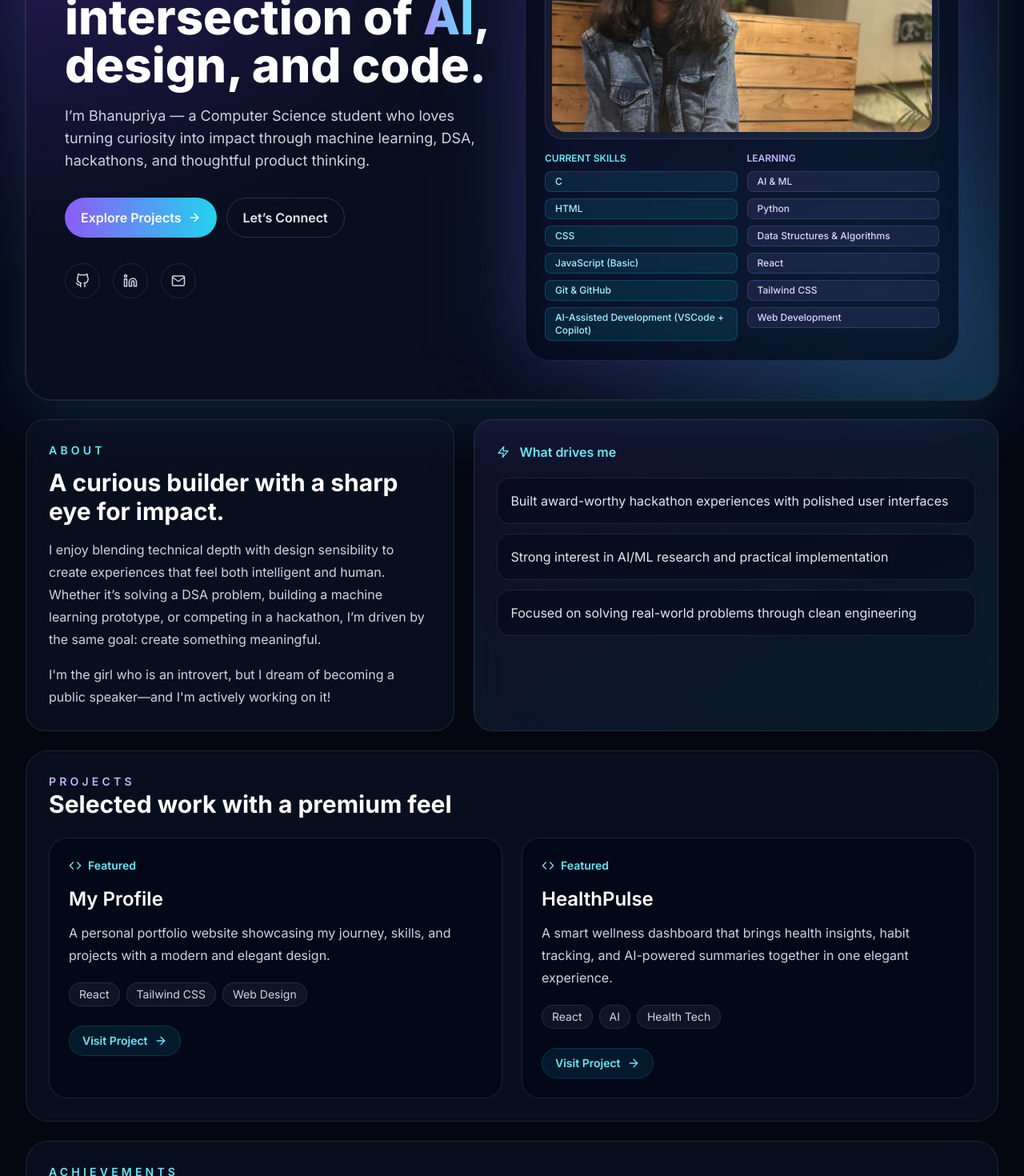
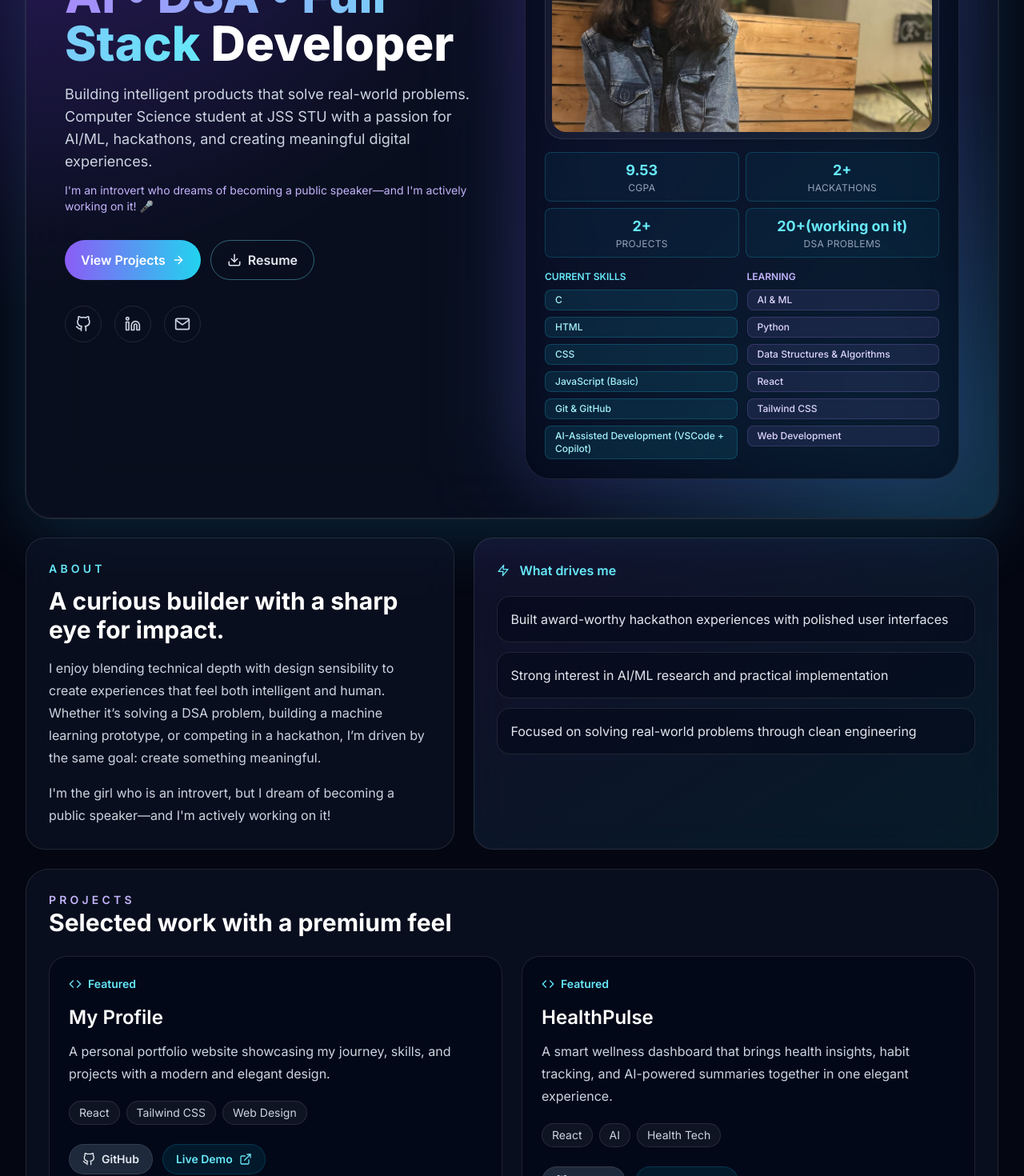
Before and after one commit to mailtobhanupriyan07/BHANUPRIYA-portfolio, a React (Vite) app: page / in a window 1280 px wide. Shown: the part 420-1890 px from the top of the page at 80% size. Built offline with nearby package versions, Linux system fonts and the light colour scheme; the HTML template or start-up script is replaced by a standard one.

Commit message:
Updated portfolio stats

```diff
--- a/src/App.jsx
+++ b/src/App.jsx
@@ -1,6 +1,6 @@
 import { useEffect, useState } from 'react';
 import { motion } from 'framer-motion';
-import { FiArrowRight, FiGithub, FiLinkedin, FiMail, FiCode, FiCpu, FiZap } from 'react-icons/fi';
+import { FiArrowRight, FiGithub, FiLinkedin, FiMail, FiCode, FiCpu, FiZap, FiDownload, FiExternalLink } from 'react-icons/fi';
 import profilePhoto from '../bhanu.jpeg.jpeg';
 
 const currentSkills = [
@@ -27,12 +27,14 @@ const projects = [
     description: 'A personal portfolio website showcasing my journey, skills, and projects with a modern and elegant design.',
     tags: ['React', 'Tailwind CSS', 'Web Design'],
     link: 'https://my-profile-tawny-three.vercel.app/',
+    github: 'https://github.com/mailtobhanupriyan07/my-profile',
   },
   {
     title: 'HealthPulse',
     description: 'A smart wellness dashboard that brings health insights, habit tracking, and AI-powered summaries together in one elegant experience.',
     tags: ['React', 'AI', 'Health Tech'],
     link: 'https://serene-sprinkles-1fc80c.netlify.app/',
+    github: 'https://github.com/mailtobhanupriyan07/healthpulse',
   },
 ];
 
@@ -42,10 +44,17 @@ const achievements = [
   'Focused on solving real-world problems through clean engineering',
 ];
 
+const stats = [
+  { label: 'CGPA', value: '9.53' },
+  { label: 'Hackathons', value: '2+' },
+  { label: 'Projects', value: '2+' },
+  { label: 'DSA Problems', value: '20+(working on it)' },
+];
+
 const education = [
   {
     institution: 'JSS STU Mysore',
-    level: 'Bachelor of Science (3rd Semester)',
+    level: 'Bachelor of Engineering (3rd Semester)',
     score: 'First Sem SGPA: 9.53',
     year: 'Current',
   },
@@ -97,26 +106,29 @@ function App() {
             <div className="relative grid items-center gap-8 lg:grid-cols-[1fr_1fr]">
               <motion.div initial={{ opacity: 0, y: 24 }} animate={{ opacity: 1, y: 0 }} transition={{ duration: 0.6 }}>
                 <p className="mb-4 inline-flex rounded-full border border-cyan-400/20 bg-cyan-400/10 px-3 py-1 text-sm font-medium text-cyan-300">
-                  Crafting the future of intelligent experiences
+                  👋 Hi, I'm Bhanupriya
                 </p>
                 <h1 className="max-w-2xl text-4xl font-black leading-tight text-white sm:text-5xl lg:text-6xl">
-                  I build bold digital ideas at the intersection of <span className="bg-gradient-to-r from-violet-400 to-cyan-300 bg-clip-text text-transparent">AI</span>, design, and code.
+                  <span className="bg-gradient-to-r from-violet-400 to-cyan-300 bg-clip-text text-transparent">AI • DSA • Full Stack</span> Developer
                 </h1>
                 <p className="mt-5 max-w-xl text-lg text-slate-300">
-                  I’m Bhanupriya — a Computer Science student who loves turning curiosity into impact through machine learning, DSA, hackathons, and thoughtful product thinking.
+                  Building intelligent products that solve real-world problems. Computer Science student at JSS STU with a passion for AI/ML, hackathons, and creating meaningful digital experiences.
+                </p>
+                <p className="mt-3 text-sm text-violet-300">
+                  I'm an introvert who dreams of becoming a public speaker—and I'm actively working on it! 🎤
                 </p>
                 <div className="mt-8 flex flex-wrap gap-3">
                   <a href="#projects" className="inline-flex items-center gap-2 rounded-full bg-gradient-to-r from-violet-500 to-cyan-400 px-5 py-3 font-semibold text-white transition hover:scale-[1.02]">
-                    Explore Projects <FiArrowRight />
+                    View Projects <FiArrowRight />
                   </a>
-                  <a href="#contact" className="rounded-full border border-white/15 px-5 py-3 font-semibold text-slate-200 transition hover:border-cyan-300/40 hover:text-cyan-300">
-                    Let’s Connect
+                  <a href="mailto:mailtobhanupriyan07@gmail.com" className="rounded-full border border-cyan-300/40 px-5 py-3 font-semibold text-slate-200 transition hover:border-cyan-300/80 hover:text-cyan-300 inline-flex items-center gap-2">
+                    <FiDownload size={18} /> Resume
                   </a>
                 </div>
                 <div className="mt-8 flex gap-4 text-slate-300">
-                  <a href="https://github.com/mailtobhanupriyan07" target="_blank" rel="noreferrer" className="rounded-full border border-white/10 p-3 transition hover:border-cyan-300/40 hover:text-cyan-300"><FiGithub size={18} /></a>
-                  <a href="https://www.linkedin.com/in/bhanupriya-n-678576386?utm_source=share_via&utm_content=profile&utm_medium=member_android" target="_blank" rel="noreferrer" className="rounded-full border border-white/10 p-3 transition hover:border-cyan-300/40 hover:text-cyan-300"><FiLinkedin size={18} /></a>
-                  <a href="mailto:mailtobhanupriyan07@gmail.com" className="rounded-full border border-white/10 p-3 transition hover:border-cyan-300/40 hover:text-cyan-300"><FiMail size={18} /></a>
+                  <a href="https://github.com/mailtobhanupriyan07" target="_blank" rel="noreferrer" className="rounded-full border border-white/10 p-3 transition hover:border-cyan-300/40 hover:text-cyan-300 hover:scale-110" title="GitHub"><FiGithub size={20} /></a>
+                  <a href="https://www.linkedin.com/in/bhanupriya-n-678576386?utm_source=share_via&utm_content=profile&utm_medium=member_android" target="_blank" rel="noreferrer" className="rounded-full border border-white/10 p-3 transition hover:border-cyan-300/40 hover:text-cyan-300 hover:scale-110" title="LinkedIn"><FiLinkedin size={20} /></a>
+                  <a href="mailto:mailtobhanupriyan07@gmail.com" className="rounded-full border border-white/10 p-3 transition hover:border-cyan-300/40 hover:text-cyan-300 hover:scale-110" title="Email"><FiMail size={20} /></a>
                 </div>
               </motion.div>
 
@@ -132,6 +144,14 @@ function App() {
                   </div>
                   <div className="overflow-hidden rounded-[1.4rem] border border-white/10 bg-white/5 p-2">
                     <img src={profilePhoto} alt="Bhanupriya" className="h-[320px] w-full rounded-[1.1rem] object-cover" />
+                  </div>
+                  <div className="mt-4 grid grid-cols-2 gap-2 text-center">
+                    {stats.map((stat) => (
+                      <div key={stat.label} className="rounded-lg border border-cyan-400/20 bg-cyan-400/5 p-2">
+                        <p className="text-lg font-bold text-cyan-300">{stat.value}</p>
+                        <p className="text-xs text-slate-400 uppercase tracking-wide">{stat.label}</p>
+                      </div>
+                    ))}
                   </div>
                   <div className="mt-4 grid gap-3 sm:grid-cols-2">
                     <div>
@@ -206,9 +226,16 @@ function App() {
                     ))}
                   </div>
                   {project.link && (
-                    <a href={project.link} target="_blank" rel="noreferrer" className="mt-6 inline-flex items-center gap-2 rounded-full bg-cyan-500/10 border border-cyan-500/20 px-4 py-2 text-sm font-semibold text-cyan-300 transition hover:bg-cyan-500/20 hover:border-cyan-500/40">
-                      Visit Project <FiArrowRight size={16} />
-                    </a>
+                    <div className="mt-6 flex flex-wrap gap-3">
+                      {project.github && (
+                        <a href={project.github} target="_blank" rel="noreferrer" className="inline-flex items-center gap-2 rounded-full bg-slate-800 border border-white/10 px-4 py-2 text-sm font-semibold text-slate-200 transition hover:border-cyan-300/40 hover:text-cyan-300">
+                          <FiGithub size={16} /> GitHub
+                        </a>
+                      )}
+                      <a href={project.link} target="_blank" rel="noreferrer" className="inline-flex items-center gap-2 rounded-full bg-cyan-500/10 border border-cyan-500/20 px-4 py-2 text-sm font-semibold text-cyan-300 transition hover:bg-cyan-500/20 hover:border-cyan-500/40">
+                        Live Demo <FiExternalLink size={16} />
+                      </a>
+                    </div>
                   )}
                 </motion.article>
               ))}
```
